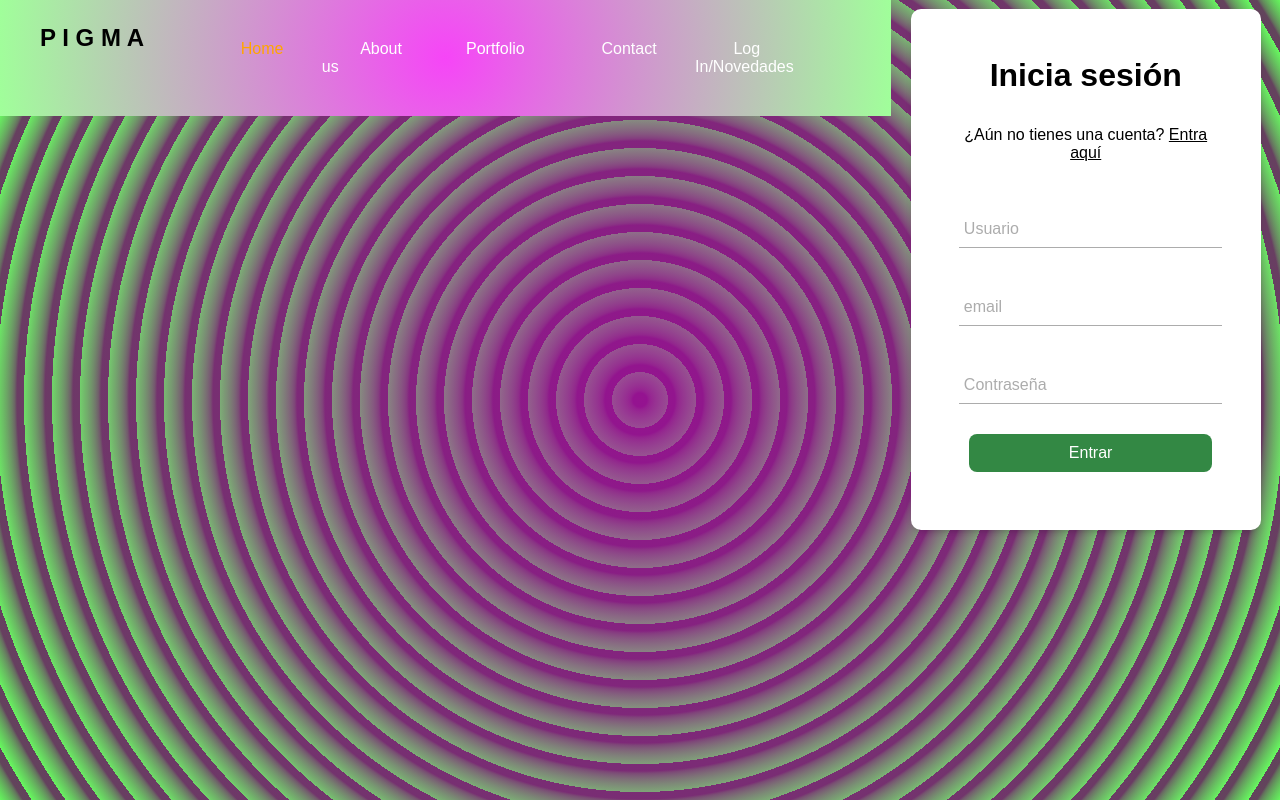
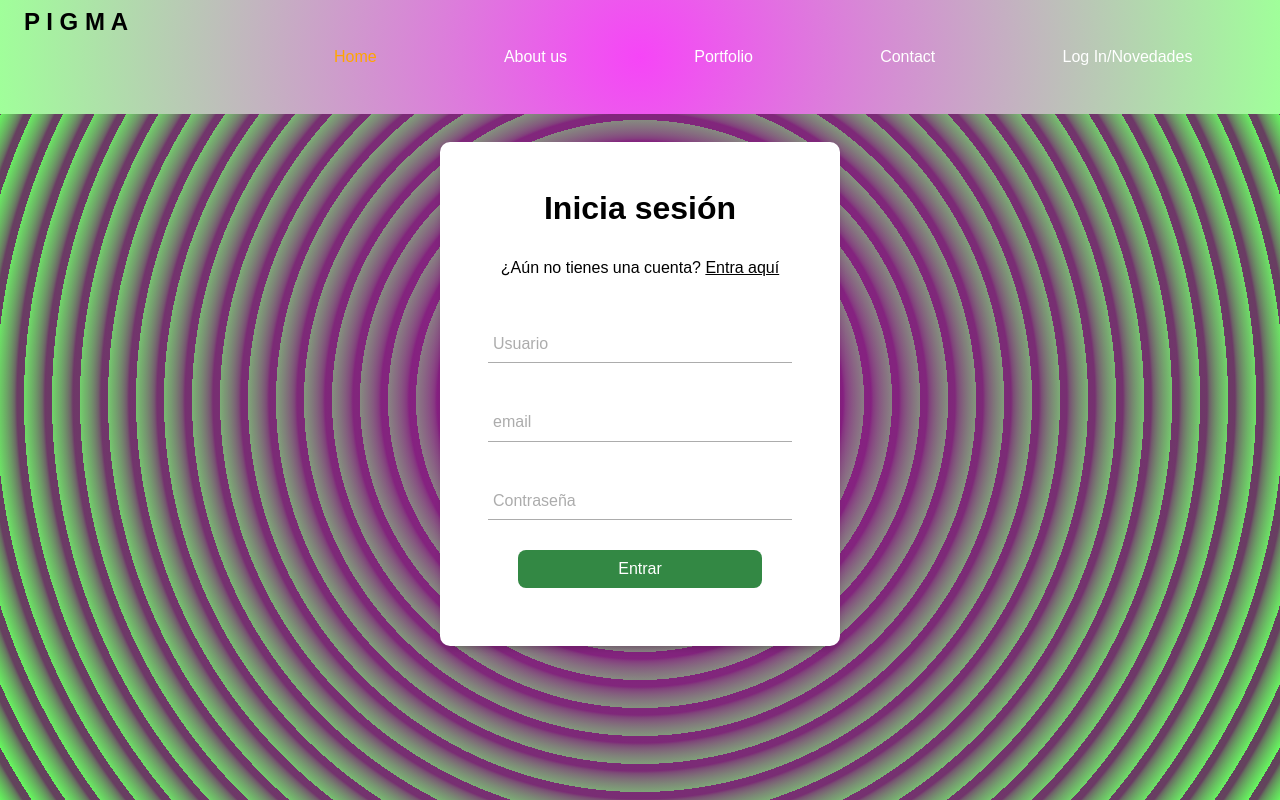
Before and after one commit to Lulisderoo20/PIGMA, a PHP site: page / in a window 1280 px wide. Run offline with PHP 8.4, Linux system fonts and the light colour scheme; some libraries are stand-ins or nearby versions; some web fonts are replaced.

Commit message:
Update style.css

```diff
--- a/style.css
+++ b/style.css
@@ -11,28 +11,33 @@ body{
     background-color: #a0ff9a;
     background-image: radial-gradient(circle at center center, #f645f7, #a0ff9a), repeating-radial-gradient(circle at center center, #f645f7, #f645f7, 14px, transparent 28px, transparent 14px);
     background-blend-mode: multiply;
-    display: flex;
     min-height: 100vh;
 }
 
 .navbar {
     display: flex;
     justify-content: space-between;
-    padding: 5vh;
+    padding: 3vh;
     background-image: radial-gradient(circle at center center, #f645f7, #a0ff9a), repeating-radial-gradient(circle at center center, #f645f7, #f645f7, 14px, transparent 28px, transparent 14px);
 }
 
 .brand {
     margin-top: -2vh;
+    display: flex;
+    height: 100%;
+    max-width: 20%;
 }
 
 .menu{
     display: flex;
     width: 80%;
     justify-content: space-around;
+    max-width: 80%;
 }
 .menu li {
     list-style: none;
+    display: flex;
+    max-width: 90%;
 }
 .menu a {
     color: #fff;
```
